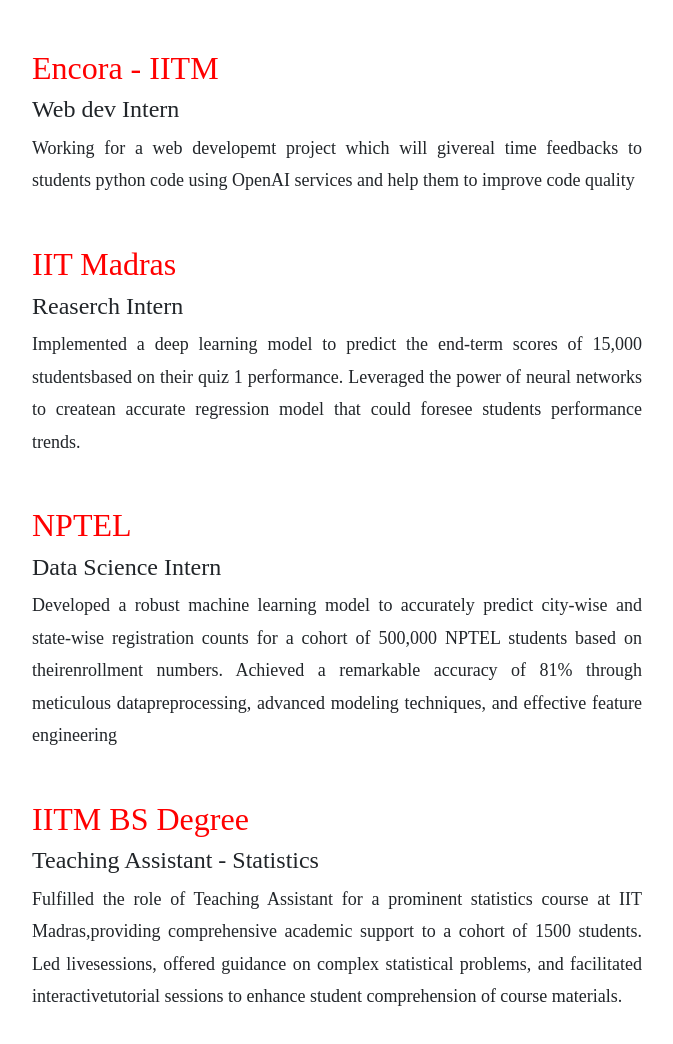
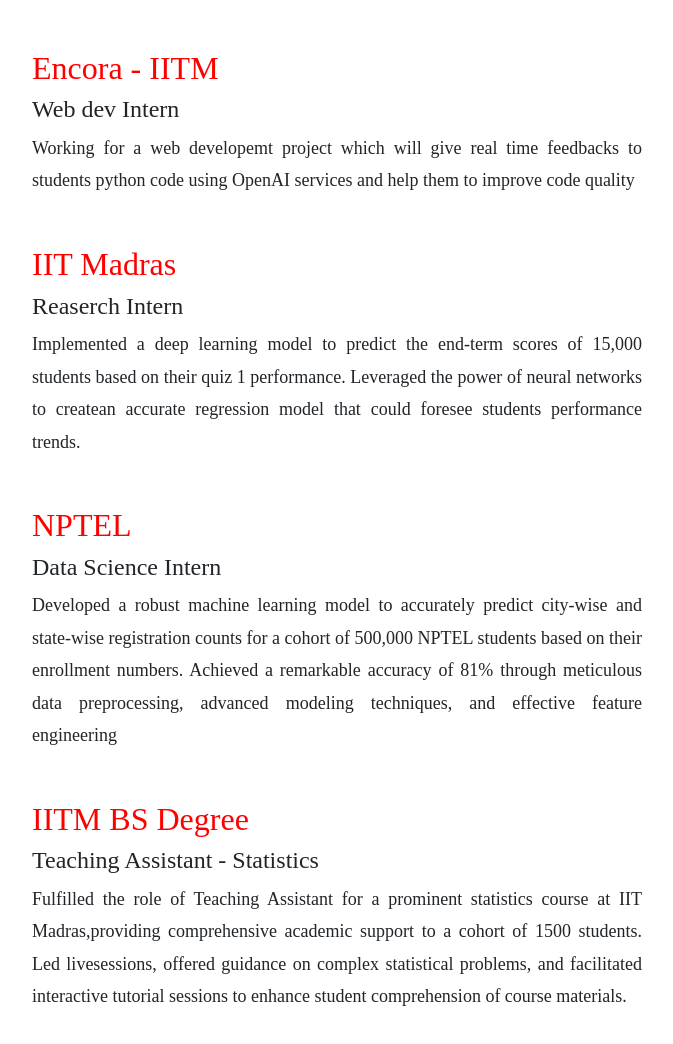
Before and after one commit to rrohnyy02/portfolio, a plain HTML site: page Internships.html in a window 1280 px wide. Shown: the part 180-1224 px from the top of the page, without its empty margins (303-976 px from the left). Drawn offline with nearby package versions, Linux system fonts and the light colour scheme.

Commit message:
Your commit message here

```diff
--- a/Internships.html
+++ b/Internships.html
@@ -80,26 +80,26 @@
                  <div>
                     <h2 style="color: red;"> Encora - IITM </h2>
                     <h4> Web dev Intern</h4>
-                    <p> Working for a web developemt project which will givereal time feedbacks to students python code using OpenAI services and help them to improve code quality </p>
+                    <p> Working for a web developemt project which will give real time feedbacks to students python code using OpenAI services and help them to improve code quality </p>
                 </div>
 
                 <br>
 
                 <div ><h2 style="color: red;"> IIT Madras </h2>
                     <h4> Reaserch Intern</h4>
-                    <p> Implemented a deep learning model to predict the end-term scores of 15,000 studentsbased on their quiz 1 performance. Leveraged the power of neural networks to createan accurate regression model that could foresee students performance trends. </p>
+                    <p> Implemented a deep learning model to predict the end-term scores of 15,000 students based on their quiz 1 performance. Leveraged the power of neural networks to createan accurate regression model that could foresee students performance trends. </p>
 
                 </div>
                 <br>
                 <div><h2 style="color: red;"> NPTEL </h2>
                     <h4> Data Science Intern</h4>
-                    <p> Developed a robust machine learning model to accurately predict city-wise and state-wise registration counts for a cohort of 500,000 NPTEL students based on theirenrollment numbers. Achieved a remarkable accuracy of 81% through meticulous datapreprocessing, advanced modeling techniques, and effective feature engineering </p>
+                    <p> Developed a robust machine learning model to accurately predict city-wise and state-wise registration counts for a cohort of 500,000 NPTEL students based on their enrollment numbers. Achieved a remarkable accuracy of 81% through meticulous data preprocessing, advanced modeling techniques, and effective feature engineering </p>
                 </div>
                 <br>
 
                 <div><h2 style="color: red;"> IITM BS Degree</h2>
                     <h4> Teaching Assistant - Statistics </h4>
-                    <p>Fulfilled the role of Teaching Assistant for a prominent statistics course at IIT Madras,providing comprehensive academic support to a cohort of 1500 students. Led livesessions, offered guidance on complex statistical problems, and facilitated interactivetutorial sessions to enhance student comprehension of course materials. </p>
+                    <p>Fulfilled the role of Teaching Assistant for a prominent statistics course at IIT Madras,providing comprehensive academic support to a cohort of 1500 students. Led livesessions, offered guidance on complex statistical problems, and facilitated interactive tutorial sessions to enhance student comprehension of course materials. </p>
                 </div>
 
             </div>
```
Also changed, not shown: Projects.html (+3 -0 lines), 2 other files.
